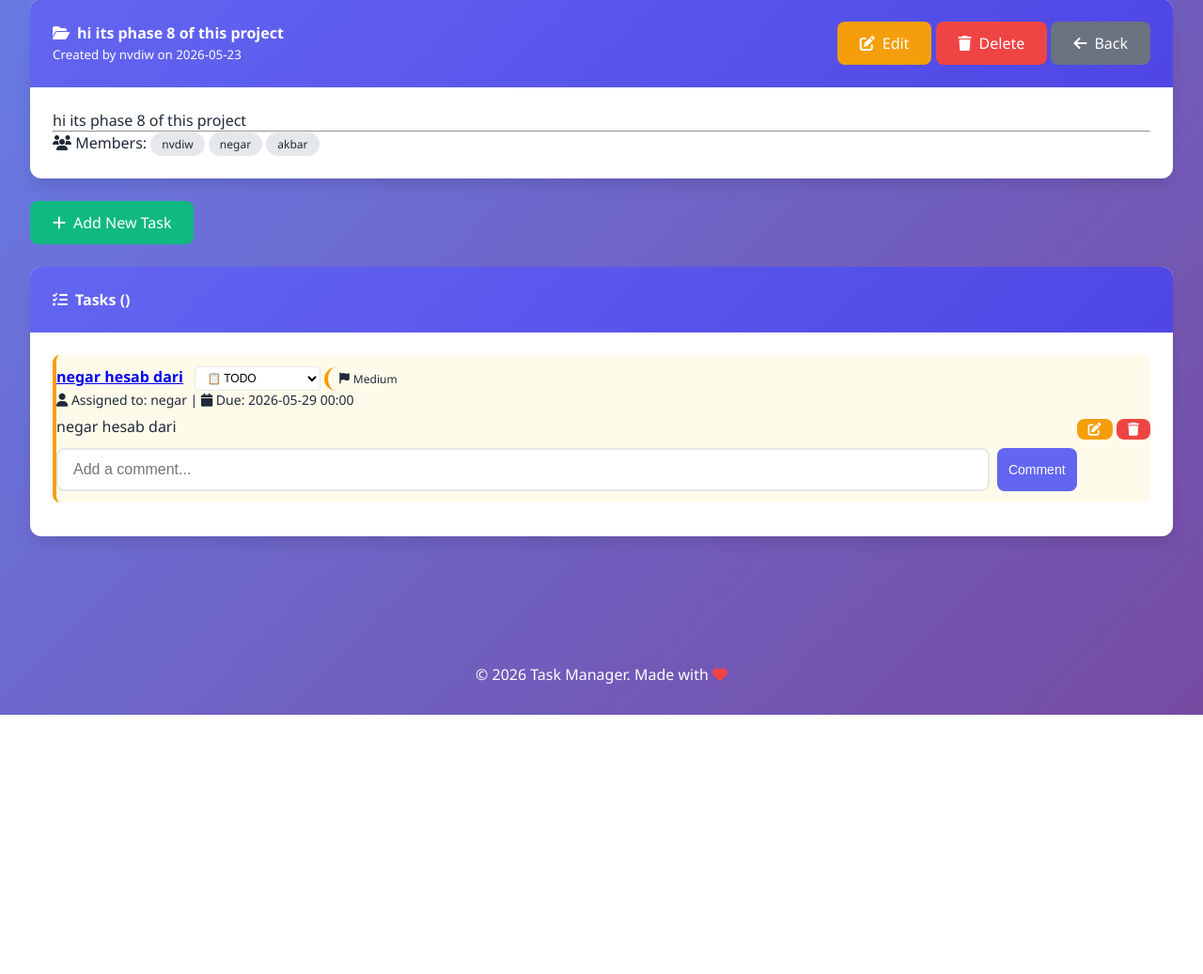
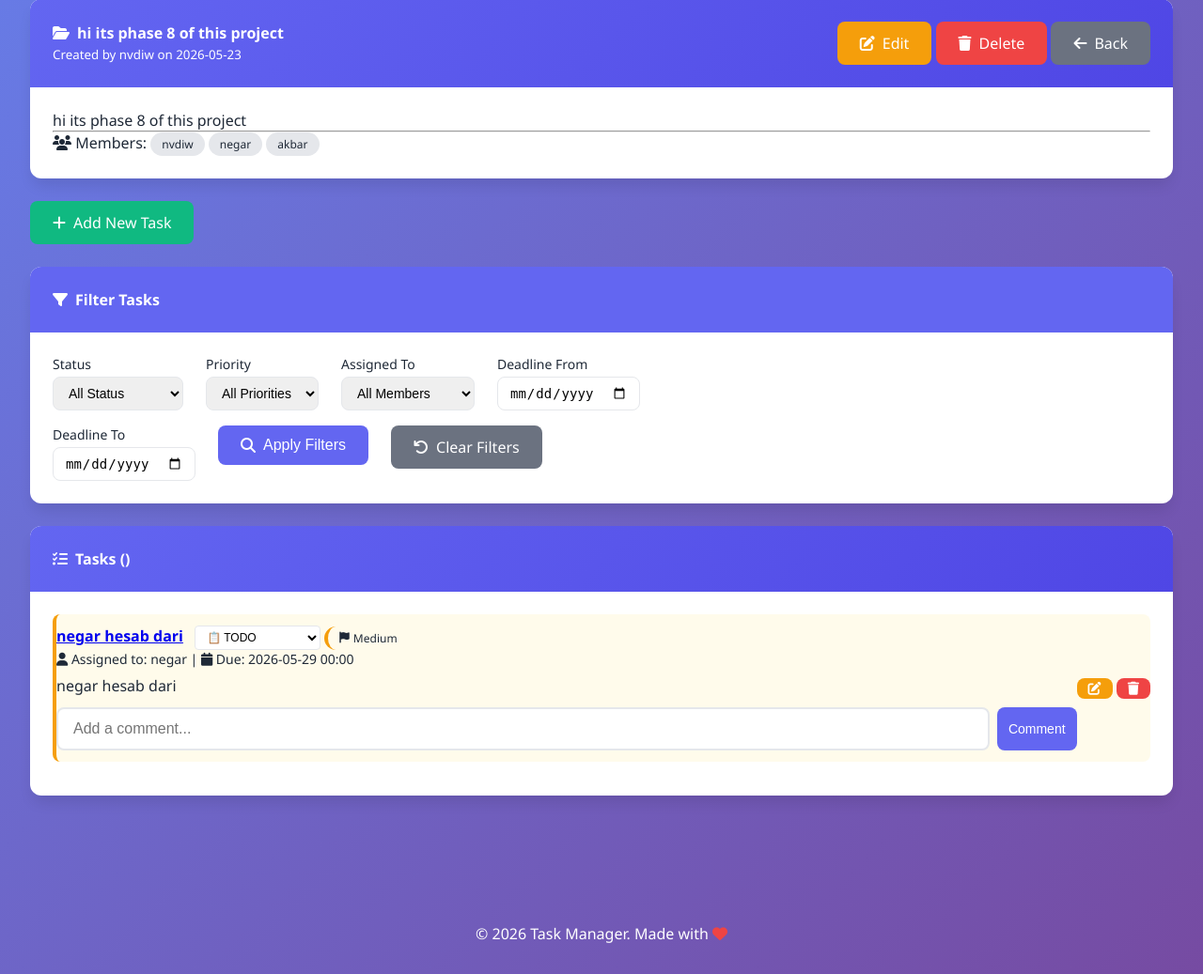
Before and after one commit to nvdiw/team_task_manager, a Django app: page /projects/11/ in a window 1280 px wide. Shown: the part 167-1204 px from the top of the page at 94% size. Before the commit the page ends 928 px from the top, so only its background shows below. Run offline with Django 5.2, Linux system fonts and the light colour scheme; a user stored in the database is signed in; data comes from the database, SQL or seed files in the repository; both versions use the stored data as it was after the commit.

Commit message:
Phase 8: Add advanced task filtering in project detail page
- Filter by status (TODO, IN_PROGRESS, DONE)
- Filter by priority (LOW, MEDIUM, HIGH, URGENT)
- Filter by assigned user or unassigned tasks
- Filter by deadline date range (from/to)
- Active filters display with badges
- Preserve filters during pagination"

```diff
--- a/task_manager/static/css/style.css
+++ b/task_manager/static/css/style.css
@@ -848,3 +848,42 @@
     padding-left: 0.5rem;
     transition: all 0.2s ease;
 }
+
+/* Filter Form Styles */
+.filter-form {
+    background: var(--white);
+}
+
+.filter-form .form-label {
+    font-size: 0.875rem;
+    font-weight: 500;
+    margin-bottom: 0.25rem;
+    color: var(--dark);
+}
+
+.filter-form .form-control,
+.filter-form .form-select {
+    padding: 0.5rem 0.75rem;
+    border: 1px solid var(--gray-light);
+    border-radius: 8px;
+    font-size: 0.875rem;
+}
+
+.filter-form .form-control:focus,
+.filter-form .form-select:focus {
+    border-color: var(--primary);
+    outline: none;
+    box-shadow: 0 0 0 2px rgba(99, 102, 241, 0.2);
+}
+
+/* Active filter badge (optional) */
+.filter-badge {
+    display: inline-block;
+    background: var(--primary-light);
+    color: white;
+    padding: 0.25rem 0.75rem;
+    border-radius: 20px;
+    font-size: 0.75rem;
+    margin-right: 0.5rem;
+    margin-bottom: 0.5rem;
+}
--- a/task_manager/tasks/views.py
+++ b/task_manager/tasks/views.py
@@ -5,6 +5,7 @@
 from django.db.models.functions import Coalesce
 from django.core.paginator import Paginator
 from django.utils import timezone
+from django.contrib.auth.models import User
 from .models import Project, Task, Comment
 from .forms import ProjectForm, TaskForm, CommentForm
 
@@ -33,17 +34,66 @@
         messages.error(request, 'You do not have access to this project.')
         return redirect('tasks:project_list')
 
+    # Get filter parameters from request
+    status_filter = request.GET.get('status', '')
+    priority_filter = request.GET.get('priority', '')
+    assigned_filter = request.GET.get('assigned', '')
+    deadline_from = request.GET.get('deadline_from', '')
+    deadline_to = request.GET.get('deadline_to', '')
+
+    # Get assigned user name for display
+    assigned_username = ''
+    if assigned_filter and assigned_filter != 'all' and assigned_filter != 'unassigned':
+        try:
+            assigned_user = User.objects.get(id=assigned_filter)
+            assigned_username = assigned_user.username
+        except User.DoesNotExist:
+            assigned_username = ''
+
+    # Start with all tasks
     tasks_list = project.tasks.all()
 
-    # Pagination for tasks
-    paginator = Paginator(tasks_list, 5)  # 5 tasks per page
+    # Apply filters
+    if status_filter:
+        tasks_list = tasks_list.filter(status=status_filter)
+
+    if priority_filter:
+        tasks_list = tasks_list.filter(priority=priority_filter)
+
+    if assigned_filter and assigned_filter != 'all':
+        if assigned_filter == 'unassigned':
+            tasks_list = tasks_list.filter(assigned_to__isnull=True)
+        else:
+            tasks_list = tasks_list.filter(assigned_to__id=assigned_filter)
+
+    if deadline_from:
+        tasks_list = tasks_list.filter(deadline__gte=deadline_from)
+
+    if deadline_to:
+        tasks_list = tasks_list.filter(deadline__lte=deadline_to)
+
+    # Pagination (5 tasks per page)
+    paginator = Paginator(tasks_list, 5)
     page_number = request.GET.get('page')
     tasks = paginator.get_page(page_number)
 
-    return render(request, 'tasks/project_detail.html', {
+    # Get list of users for assigned filter
+    users = project.members.all()
+
+    context = {
         'project': project,
         'tasks': tasks,
-    })
+        'users': users,
+        # Preserve filter values in template
+        'status_filter': status_filter,
+        'priority_filter': priority_filter,
+        'assigned_filter': assigned_filter,
+        'assigned_username': assigned_username,
+        'deadline_from': deadline_from,
+        'deadline_to': deadline_to,
+    }
+
+    return render(request, 'tasks/project_detail.html', context)
 
 @login_required
 def project_create(request):
@@ -181,10 +231,10 @@
         task.status = new_status
         task.save()
         messages.success(request, f'Task status changed to {task.get_status_display()}')
-    else:
-        messages.error(request, 'Invalid status selected.')
 
-    return redirect('tasks:project_detail', pk=task.project.pk)
+    # Preserve filter parameters
+    next_url = request.META.get('HTTP_REFERER', f"/projects/{task.project.pk}/")
+    return redirect(next_url)
 
 # ==================== COMMENT VIEWS ====================
 
--- a/task_manager/templates/tasks/project_detail.html
+++ b/task_manager/templates/tasks/project_detail.html
@@ -44,6 +44,100 @@
         <i class="fas fa-plus"></i> Add New Task
     </a>
 </div>
+
+<!-- Filter Section -->
+<div class="card mb-3">
+    <div class="card-header" style="background: #6366f1; color: white;">
+        <h4><i class="fas fa-filter"></i> Filter Tasks</h4>
+    </div>
+    <div class="card-body">
+        <form method="get" class="filter-form">
+            <div class="row">
+                <div class="col-md-3">
+                    <label class="form-label">Status</label>
+                    <select name="status" class="form-control">
+                        <option value="">All Status</option>
+                        <option value="TODO" {% if status_filter == 'TODO' %}selected{% endif %}>📋 TODO</option>
+                        <option value="IN_PROGRESS" {% if status_filter == 'IN_PROGRESS' %}selected{% endif %}>⚙️ In Progress</option>
+                        <option value="DONE" {% if status_filter == 'DONE' %}selected{% endif %}>✅ Done</option>
+                    </select>
+                </div>
+
+                <div class="col-md-3">
+                    <label class="form-label">Priority</label>
+                    <select name="priority" class="form-control">
+                        <option value="">All Priorities</option>
+                        <option value="LOW" {% if priority_filter == 'LOW' %}selected{% endif %}>🟢 Low</option>
+                        <option value="MEDIUM" {% if priority_filter == 'MEDIUM' %}selected{% endif %}>🔵 Medium</option>
+                        <option value="HIGH" {% if priority_filter == 'HIGH' %}selected{% endif %}>🟠 High</option>
+                        <option value="URGENT" {% if priority_filter == 'URGENT' %}selected{% endif %}>🔴 Urgent</option>
+                    </select>
+                </div>
+
+                <div class="col-md-3">
+                    <label class="form-label">Assigned To</label>
+                    <select name="assigned" class="form-control">
+                        <option value="all">All Members</option>
+                        <option value="unassigned" {% if assigned_filter == 'unassigned' %}selected{% endif %}>❌ Unassigned</option>
+                        {% for user in users %}
+                            <option value="{{ user.id }}" {% if assigned_filter|stringformat:"s" == user.id|stringformat:"s" %}selected{% endif %}>
+                                {{ user.username }}
+                            </option>
+                        {% endfor %}
+                    </select>
+                </div>
+
+                <div class="col-md-3">
+                    <label class="form-label">Deadline From</label>
+                    <input type="date" name="deadline_from" class="form-control" value="{{ deadline_from }}">
+                </div>
+            </div>
+
+            <div class="row mt-3">
+                <div class="col-md-3">
+                    <label class="form-label">Deadline To</label>
+                    <input type="date" name="deadline_to" class="form-control" value="{{ deadline_to }}">
+                </div>
+
+                <div class="col-md-3 d-flex align-items-end">
+                    <button type="submit" class="btn btn-primary w-100">
+                        <i class="fas fa-search"></i> Apply Filters
+                    </button>
+                </div>
+
+                <div class="col-md-3 d-flex align-items-end">
+                    <a href="?page={{ tasks.number }}" class="btn btn-secondary w-100">
+                        <i class="fas fa-undo"></i> Clear Filters
+                    </a>
+                </div>
+            </div>
+        </form>
+    </div>
+</div>
+
+<!-- Active Filters Display -->
+{% if status_filter or priority_filter or assigned_filter or deadline_from or deadline_to %}
+    <div class="mb-3">
+        <strong>Active Filters:</strong>
+        {% if status_filter %}
+            <span class="filter-badge">Status: {{ status_filter }}</span>
+        {% endif %}
+        {% if priority_filter %}
+            <span class="filter-badge">Priority: {{ priority_filter }}</span>
+        {% endif %}
+        {% if assigned_filter == 'unassigned' %}
+            <span class="filter-badge">Assigned: Unassigned</span>
+        {% elif assigned_filter and assigned_filter != 'all' %}
+            <span class="filter-badge">Assigned: {{ assigned_username }}</span>
+        {% endif %}
+        {% if deadline_from %}
+            <span class="filter-badge">From: {{ deadline_from }}</span>
+        {% endif %}
+        {% if deadline_to %}
+            <span class="filter-badge">To: {{ deadline_to }}</span>
+        {% endif %}
+    </div>
+{% endif %}
 
 <!-- Tasks List -->
 <div class="card">
@@ -129,7 +223,7 @@
             <div class="pagination-container" style="margin-top: 2rem; text-align: center;">
                 <div class="pagination" style="display: inline-flex; gap: 0.5rem; list-style: none; padding: 0;">
                     {% if tasks.has_previous %}
-                        <a href="?page={{ tasks.previous_page_number }}" class="btn btn-primary" style="padding: 0.5rem 1rem;">
+                        <a href="?page={{ tasks.previous_page_number }}{% if status_filter %}&status={{ status_filter }}{% endif %}{% if priority_filter %}&priority={{ priority_filter }}{% endif %}{% if assigned_filter %}&assigned={{ assigned_filter }}{% endif %}{% if deadline_from %}&deadline_from={{ deadline_from }}{% endif %}{% if deadline_to %}&deadline_to={{ deadline_to }}{% endif %}" class="btn btn-primary">
                             Previous
                         </a>
                     {% endif %}
```
Also changed, not shown: task_manager/db.sqlite3.
